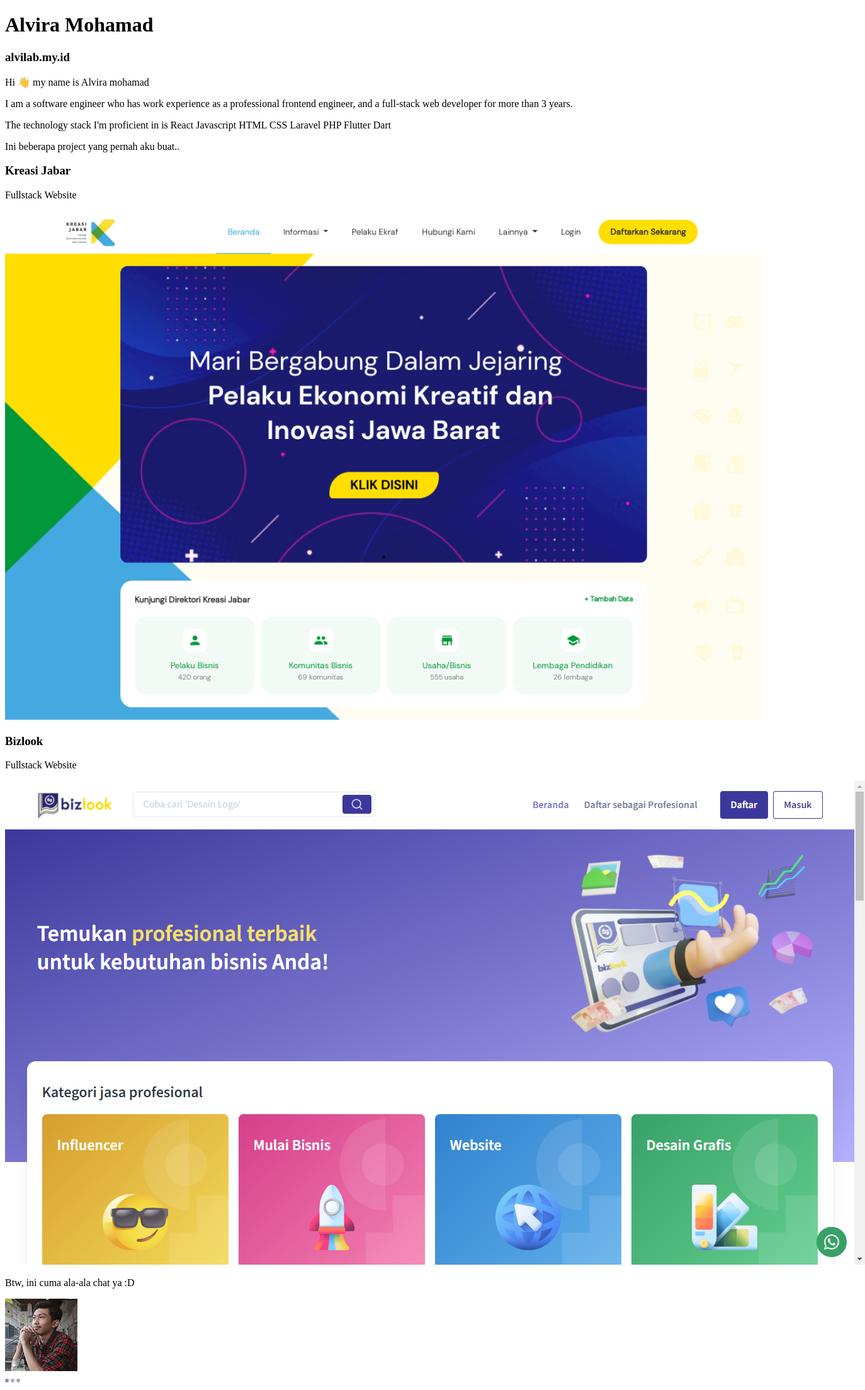
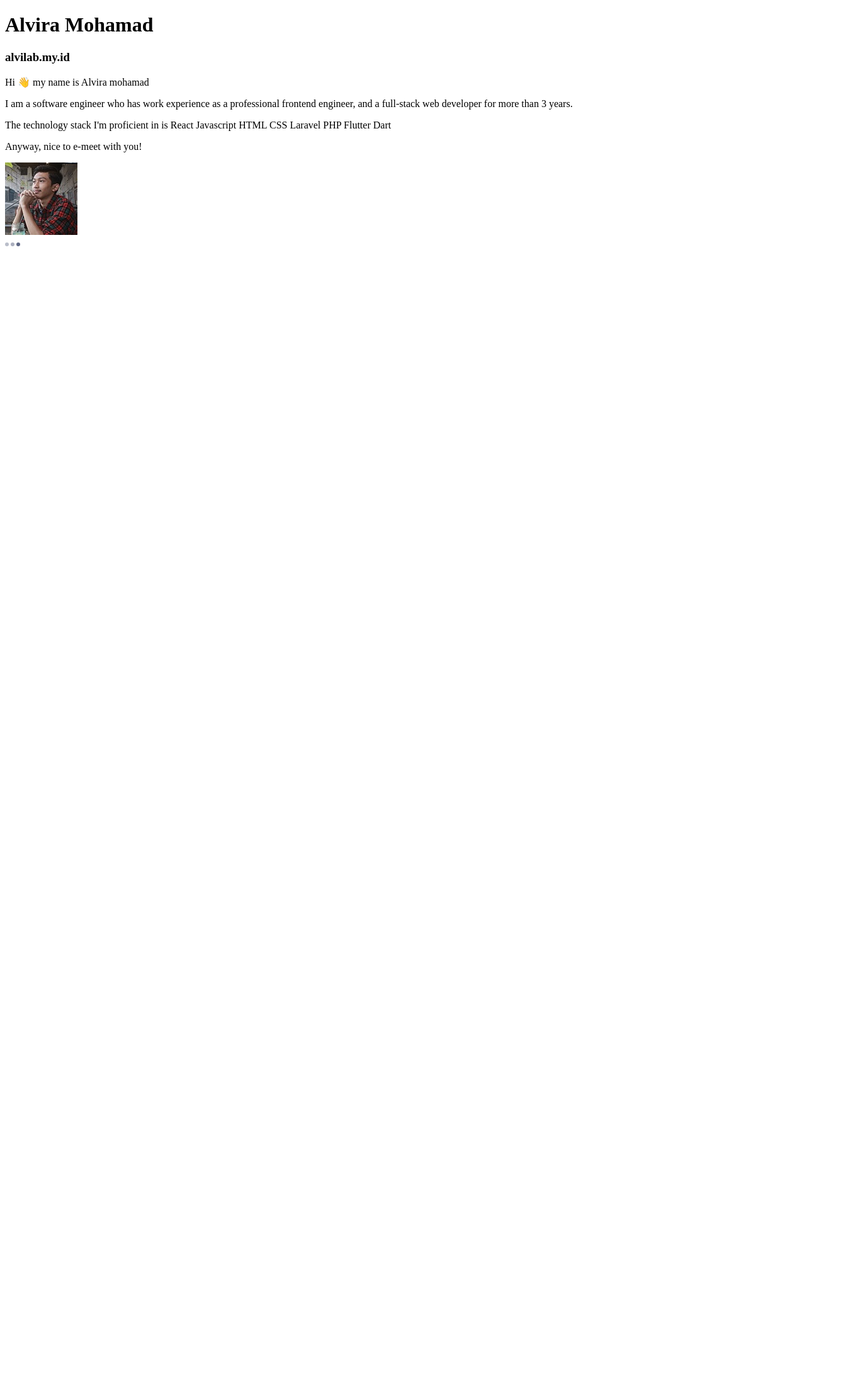
Before and after one commit to alvimuh/alvilab.my.id, a Next.js app: page / in a window 1280 px wide. Shown: the whole page at 63% size, 1374 px wide, since content can reach past the window. After the commit the page ends 805 px from the top, so only its background shows below. Built offline with nearby package versions, Linux system fonts and the light colour scheme.

Commit message:
Update content

```diff
--- a/components/AttachmentList.js
+++ b/components/AttachmentList.js
@@ -1,9 +1,12 @@
 export default function AttachmentList({ attachments }) {
   return (
     <div className="flex mt-4 ml-2 gap-2 text-left">
-      {attachments.map((attachmentElement) => {
+      {attachments.map((attachmentElement, index) => {
         return (
-          <div className="pt-4 border rounded-xl shadow-sm bg-white overflow-hidden">
+          <div
+            key={index}
+            className="pt-4 border rounded-xl shadow-sm bg-white overflow-hidden"
+          >
             <div className="px-4 mb-2">
               <h3 className="text-lg font-normal text-gray-700 leading-none">
                 {attachmentElement.title}
--- a/components/ChatText.js
+++ b/components/ChatText.js
@@ -1,6 +1,6 @@
 export default function ChatText({ children }) {
   return (
-    <div className="mt-4 ml-2 px-6 py-3 text-left border rounded-xl shadow-sm bg-white">
+    <div className="mt-4 px-6 py-3 text-left border rounded-xl shadow-sm bg-white">
       {children}
     </div>
   );
--- a/pages/index.js
+++ b/pages/index.js
@@ -5,6 +5,7 @@ import ChatText from "../components/ChatText";
 
 export default function Home() {
   const [typingIndicator, setTypingIndicator] = useState(true);
+  const [showActionButton, setShowActionButton] = useState(false);
   const [bubbles, setbubbles] = useState([
     {
       render: (
@@ -26,7 +27,7 @@ export default function Home() {
         </ChatText>
       ),
       show: false,
-      delay: 3500,
+      delay: 6000,
     },
     {
       render: (
@@ -61,46 +62,66 @@ export default function Home() {
         </ChatText>
       ),
       show: false,
-      delay: 8000,
+      delay: 10000,
     },
 
+    // {
+    //   render: (
+    //     <ChatText>
+    //       <p>Ini beberapa project yang pernah aku buat..</p>
+    //     </ChatText>
+    //   ),
+    //   show: false,
+    //   delay: 12000,
+    // },
+    // {
+    //   render: (
+    //     <AttachmentList
+    //       attachments={[
+    //         {
+    //           img: "/portofolio/kreasijabar.png",
+    //           title: "Kreasi Jabar",
+    //           label: "Fullstack Website",
+    //         },
+    //         {
+    //           img: "/portofolio/bizlook.png",
+    //           title: "Bizlook",
+    //           label: "Fullstack Website",
+    //         },
+    //       ]}
+    //     />
+    //   ),
+    //   show: false,
+    //   delay: 13000,
+    // },
+    // {
+    //   render: (
+    //     <AttachmentList
+    //       attachments={[
+    //         {
+    //           img: "/portofolio/kreasijabar.png",
+    //           title: "Kreasi Jabar",
+    //           label: "Fullstack Website",
+    //         },
+    //         {
+    //           img: "/portofolio/bizlook.png",
+    //           title: "Bizlook",
+    //           label: "Fullstack Website",
+    //         },
+    //       ]}
+    //     />
+    //   ),
+    //   show: false,
+    //   delay: 13000,
+    // },
     {
       render: (
         <ChatText>
-          <p>Ini beberapa project yang pernah aku buat..</p>
+          <p>Anyway, nice to e-meet with you!</p>
         </ChatText>
       ),
       show: false,
-      delay: 12000,
-    },
-    {
-      render: (
-        <AttachmentList
-          attachments={[
-            {
-              img: "/portofolio/kreasijabar.png",
-              title: "Kreasi Jabar",
-              label: "Fullstack Website",
-            },
-            {
-              img: "/portofolio/bizlook.png",
-              title: "Bizlook",
-              label: "Fullstack Website",
-            },
-          ]}
-        />
-      ),
-      show: false,
-      delay: 13000,
-    },
-    {
-      render: (
-        <ChatText>
-          <p>Btw, ini cuma ala-ala chat ya :D</p>
-        </ChatText>
-      ),
-      show: false,
-      delay: 18000,
+      delay: 14000,
     },
   ]);
 
@@ -127,6 +148,7 @@ export default function Home() {
 
     setTimeout(() => {
       setTypingIndicator(false);
+      setShowActionButton(true);
     }, calcTypingSpeed + 1000);
   }, []);
 
@@ -136,15 +158,21 @@ export default function Home() {
         <title>Alvira Mohamad</title>
         <link rel="icon" href="/favicon.ico" />
       </Head>
-      <div className="flex flex-col justify-center py-2 bg-gray-50 min-h-screen items-stretch">
-        <div className="">
+      {/* <div className="h-screen overflow-hidden">
+        <div>
           <h1 className="hidden">Alvira Mohamad</h1>
           <h3 className="font-serif text-4xl text-left px-6 md:px-36 mt-6">
             alvilab.my.id
           </h3>
+        </div> */}
+      <div className="fixed top-0 bg-white w-full border">
+        <h1 className="hidden">Alvira Mohamad</h1>
+        <h3 className="container mx-auto px-6 py-4 font-serif text-xl text-left">
+          alvilab.my.id
+        </h3>
       </div>
-        <div className="flex flex-col justify-end  px-6 md:px-36 text-center mb-6">
-          <div className="flex flex-col items-start justify-around">
+      <div className="flex flex-col flex-1 text-center overflow-y-auto">
+        <div className="container mx-auto px-6 py-2 flex flex-col items-start justify-end mt-20">
           {bubbles.map((bubbleElement, index) => {
             return (
               <div
@@ -157,11 +185,16 @@ export default function Home() {
               </div>
             );
           })}
-            <div className="flex items-center">
-              <div className="w-14 h-14 rounded-full  mt-4 overflow-hidden shadow-lg border-white border-2">
+        </div>
+        {/* </div> */}
+      </div>
+      <div className="fixed bottom-0 bg-white w-full border">
+        <div className="container mx-auto px-6 py-2 flex items-center">
+          <div className="w-14 h-14 rounded-full overflow-hidden shadow-lg border-white border-2">
             <img src="./me.jpg" />
           </div>
-              <div className={`mx-2 mt-3 ${typingIndicator ? "" : "hidden"}`}>
+
+          <div className={`mx-2 ${typingIndicator ? "" : "hidden"}`}>
             <svg
               id="prefix__typing_bubble"
               data-name="typing bubble"
@@ -182,21 +215,14 @@ export default function Home() {
               <circle className="prefix__dot" cx={21} cy={3} r={3} />
             </svg>
           </div>
+          {showActionButton ? (
+            <button className="ml-4 bg-gray-100 text-gray-600 py-2 flex-1 lg:flex-initial px-8 rounded-full font-medium">
+              Contact me on Instagram
+            </button>
+          ) : (
+            <div></div>
+          )}
         </div>
-          </div>
-        </div>
-
-        {/* <footer className="flex items-center justify-center w-full h-24 border-t">
-        <a
-          className={"flex items-center justify-center "}
-          href="https://vercel.com?utm_source=create-next-app&utm_medium=default-template&utm_campaign=create-next-app"
-          target="_blank"
-          rel="noopener noreferrer"
-        >
-          Powered by{" "}
-          <img src="/vercel.svg" alt="Vercel Logo" className="h-4 ml-2" />
-        </a>
-      </footer> */}
       </div>
     </>
   );
--- /dev/null
+++ b/public/style.css
@@ -0,0 +1,8 @@
+body {
+    min-height: 100vh;
+    min-height: -webkit-fill-available;
+}
+
+html {
+    height: -webkit-fill-available;
+}
```
Also changed, not shown: pages/_app.js (+4 -3 lines). Lines whose indentation alone changed are shown as unchanged.
